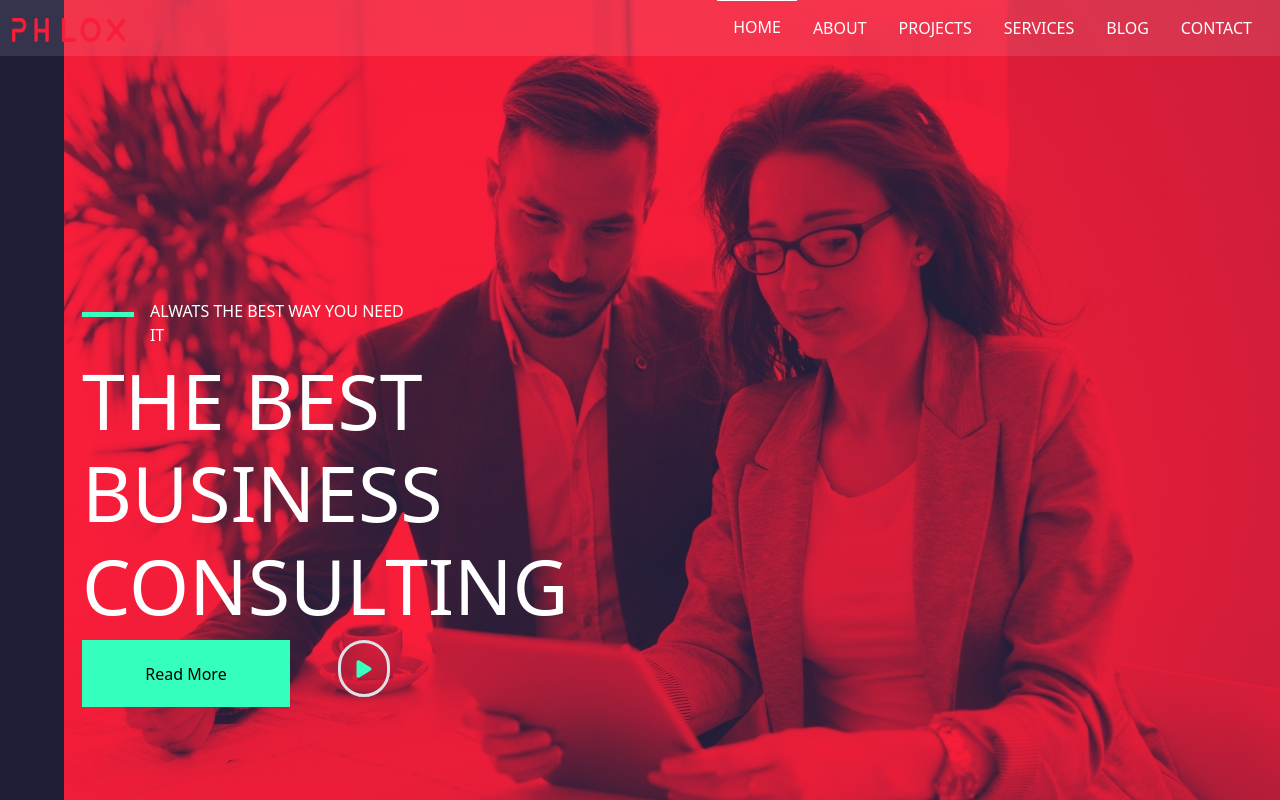
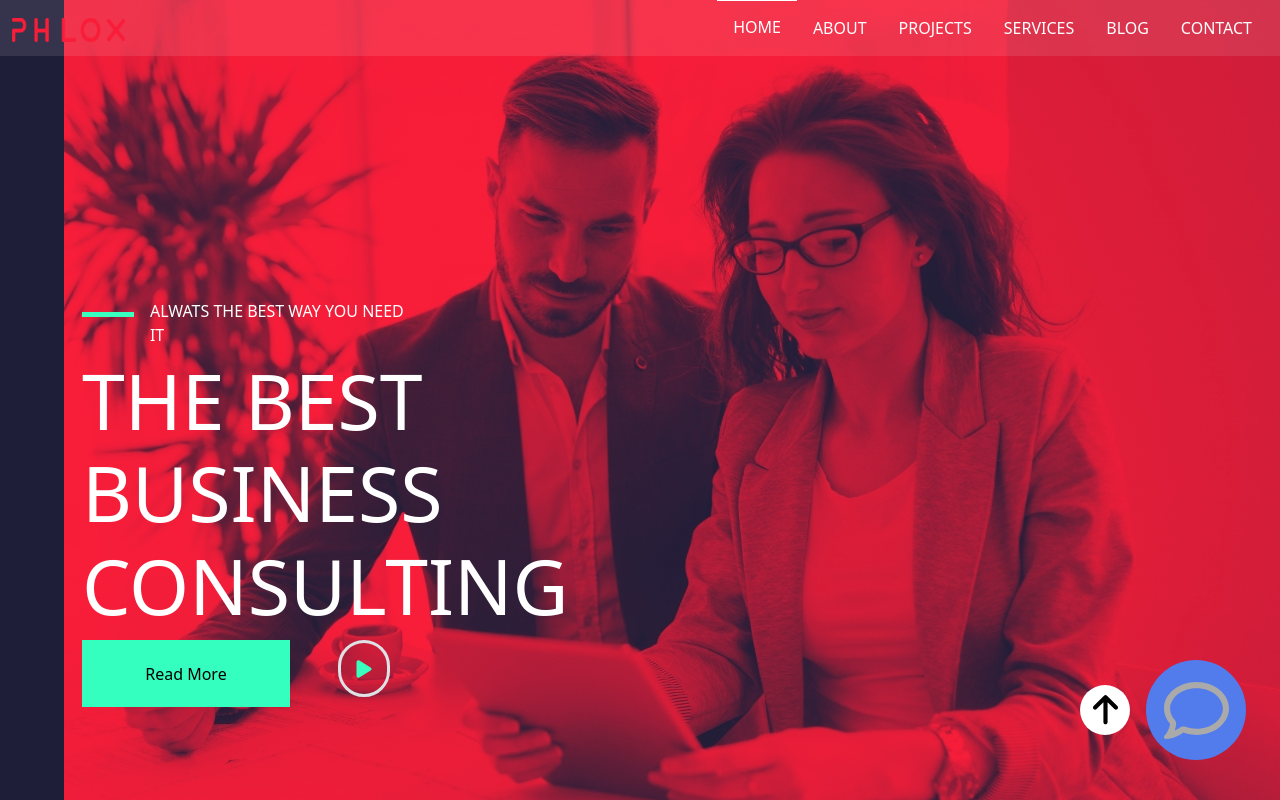
Before and after one commit to CatalanoLorenzo/proj-html-vuejs, a Vue app: page / in a window 1280 px wide. Shown: the top 800 px of the page. Built offline with nearby package versions, Linux system fonts and the light colour scheme.

Commit message:
add chat reload

```diff
--- a/src/assets/scss/partials/_header.scss
+++ b/src/assets/scss/partials/_header.scss
@@ -7,4 +7,27 @@
     background-repeat: no-repeat;
     background-position: 100%, 0%;
     height: 998px;
+    .box{
+        bottom: 4%;
+        width: 98%;
+        z-index: 4;
+        .icon_top{
+            background-color: $bg-white ;
+            width: 50px;
+            height: 50px;
+            svg{
+                width: 50%;
+            }
+        }
+        .icon_chat{
+            background-color: $bg-blue;
+            border-radius: 50%;
+            width: 100px;
+            height: 100px;
+            svg{
+                fill: $text-grey;
+                width: 65%;
+            }
+        }
+    }
 }
--- a/src/components/PageHeader.vue
+++ b/src/components/PageHeader.vue
@@ -14,5 +14,17 @@
     <header>
         <NavHeader></NavHeader>
         <JumboHeader></JumboHeader>
+        <div class="box position-fixed d-flex justify-content-end align-items-center">
+            <div class="icon_top rounded-5 m-2 d-flex justify-content-center align-items-center">
+                <a href="#HOME" class="text-center">
+                    <svg xmlns="http://www.w3.org/2000/svg" viewBox="0 0 384 512"><!--! Font Awesome Pro 6.4.0 by @fontawesome - https://fontawesome.com License - https://fontawesome.com/license (Commercial License) Copyright 2023 Fonticons, Inc. --><path d="M214.6 41.4c-12.5-12.5-32.8-12.5-45.3 0l-160 160c-12.5 12.5-12.5 32.8 0 45.3s32.8 12.5 45.3 0L160 141.2V448c0 17.7 14.3 32 32 32s32-14.3 32-32V141.2L329.4 246.6c12.5 12.5 32.8 12.5 45.3 0s12.5-32.8 0-45.3l-160-160z"/></svg>
+
+                </a>
+            </div>
+            <div class="icon_chat  m-2 d-flex justify-content-center align-items-center">
+                <svg xmlns="http://www.w3.org/2000/svg" viewBox="0 0 512 512"><!--! Font Awesome Pro 6.4.0 by @fontawesome - https://fontawesome.com License - https://fontawesome.com/license (Commercial License) Copyright 2023 Fonticons, Inc. --><path d="M123.6 391.3c12.9-9.4 29.6-11.8 44.6-6.4c26.5 9.6 56.2 15.1 87.8 15.1c124.7 0 208-80.5 208-160s-83.3-160-208-160S48 160.5 48 240c0 32 12.4 62.8 35.7 89.2c8.6 9.7 12.8 22.5 11.8 35.5c-1.4 18.1-5.7 34.7-11.3 49.4c17-7.9 31.1-16.7 39.4-22.7zM21.2 431.9c1.8-2.7 3.5-5.4 5.1-8.1c10-16.6 19.5-38.4 21.4-62.9C17.7 326.8 0 285.1 0 240C0 125.1 114.6 32 256 32s256 93.1 256 208s-114.6 208-256 208c-37.1 0-72.3-6.4-104.1-17.9c-11.9 8.7-31.3 20.6-54.3 30.6c-15.1 6.6-32.3 12.6-50.1 16.1c-.8 .2-1.6 .3-2.4 .5c-4.4 .8-8.7 1.5-13.2 1.9c-.2 0-.5 .1-.7 .1c-5.1 .5-10.2 .8-15.3 .8c-6.5 0-12.3-3.9-14.8-9.9c-2.5-6-1.1-12.8 3.4-17.4c4.1-4.2 7.8-8.7 11.3-13.5c1.7-2.3 3.3-4.6 4.8-6.9c.1-.2 .2-.3 .3-.5z"/></svg>
+
+            </div>
+        </div>
     </header>
 </template>
```
